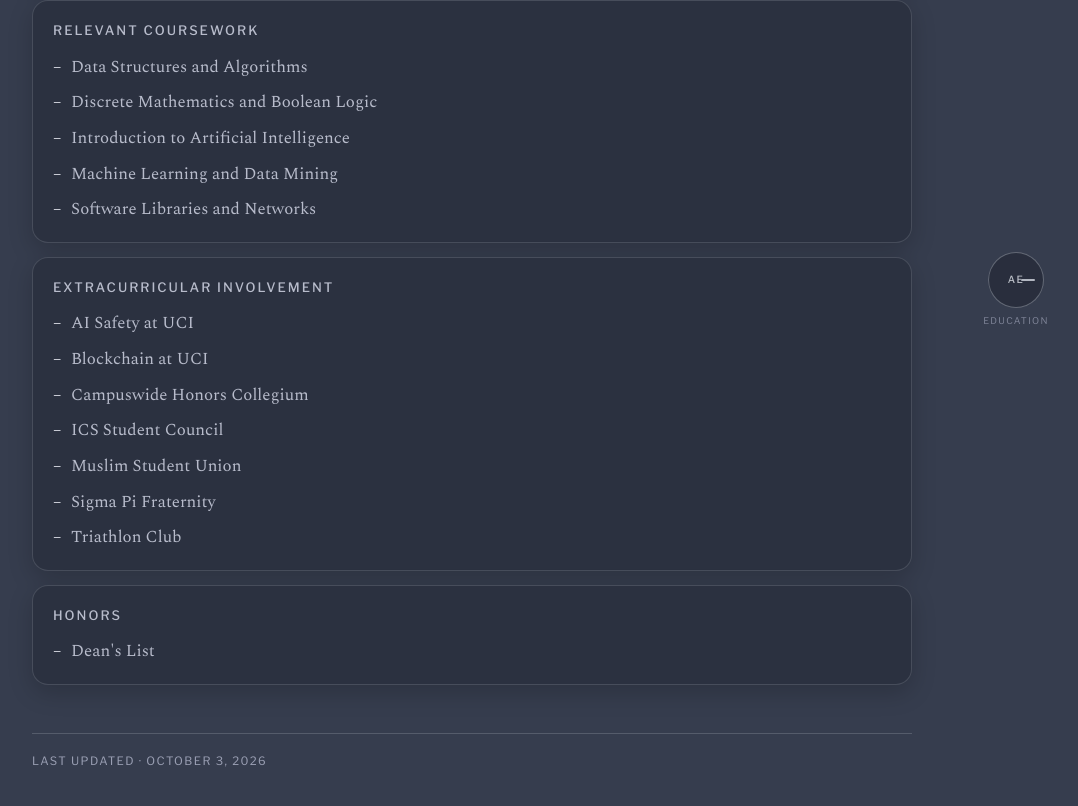
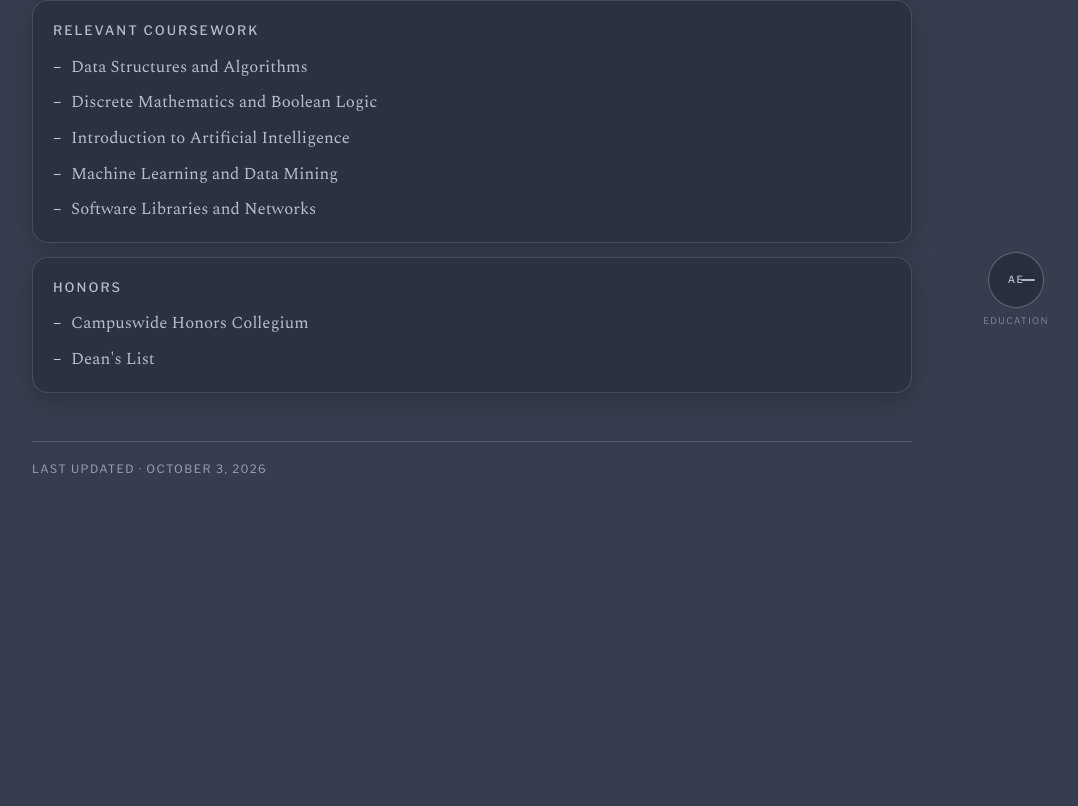
Before and after one commit to alieldaoushyuci/portfolio, a Next.js app: page /portfolio/education in a window 1280 px wide. Shown: the part 470-1276 px from the top of the page, without its empty margins (168-1246 px from the left). After the commit the page ends 1065 px from the top, so only its background shows below. Built offline with nearby package versions, Linux system fonts and the light colour scheme.

Commit message:
Move extracurriculars into Involvement, add Triathlon Club, list Honors Collegium under honors, and reword the intro.

```diff
--- a/app/education/page.jsx
+++ b/app/education/page.jsx
@@ -30,21 +30,9 @@ export default function Education() {
         </div>
 
         <div className="platform">
-          <p className="group-label">Extracurricular Involvement</p>
-          <ul className="edu-list">
-            <li>AI Safety at UCI</li>
-            <li>Blockchain at UCI</li>
-            <li>Campuswide Honors Collegium</li>
-            <li>ICS Student Council</li>
-            <li>Muslim Student Union</li>
-            <li>Sigma Pi Fraternity</li>
-            <li>Triathlon Club</li>
-          </ul>
-        </div>
-
-        <div className="platform">
           <p className="group-label">Honors</p>
           <ul className="edu-list">
+            <li>Campuswide Honors Collegium</li>
             <li>Dean&apos;s List</li>
           </ul>
         </div>
--- a/app/page.jsx
+++ b/app/page.jsx
@@ -13,8 +13,8 @@ export default function Home() {
         <div>
           <h1 className="title">Ali Eldaoushy</h1>
           <p className="hero-bio">
-            A portfolio of my character and experience, meant to show who I am
-            on a level deeper than bullet points and dates. The pages ahead
+            A portfolio of my character and experience, shaped as much by what
+            I&apos;m curious about as by what I&apos;ve accomplished. The pages ahead
             cover the work I&apos;ve done, but also the interests, habits, and
             pursuits that shape how I move through the world.
           </p>
```
Also changed, not shown: app/involvement/page.jsx (+22 -0 lines), src/data/career.js (+9 -0 lines), 30 other files (tests, documents, lock files or other folders).
